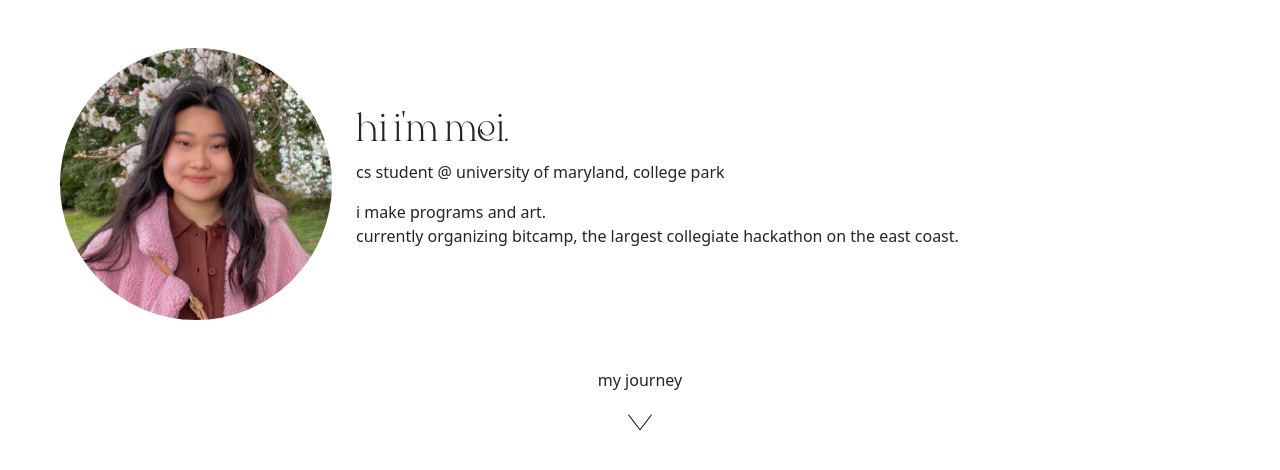
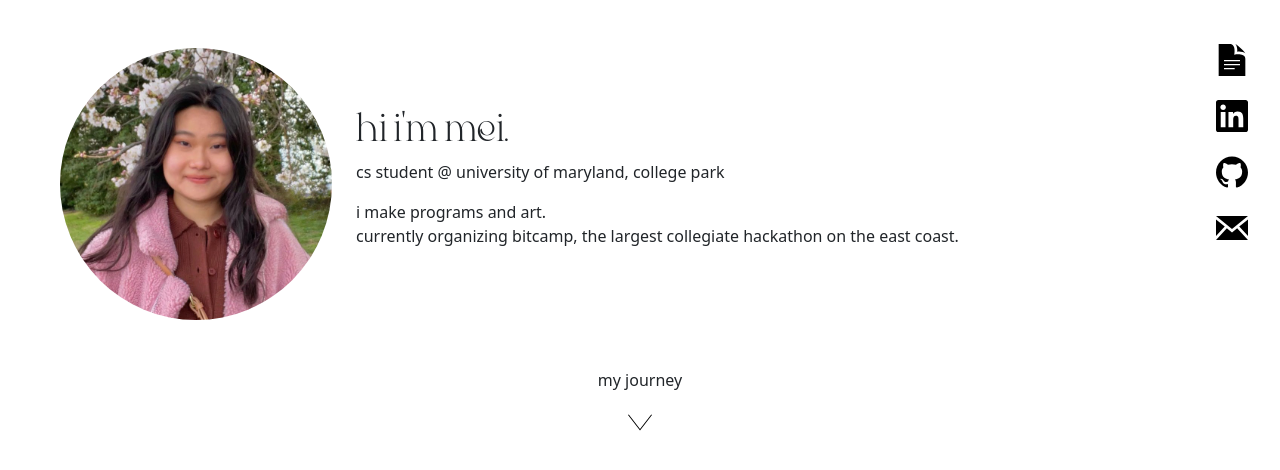
Before and after one commit to mei-lu/meilu.dev, a Gatsby site: page / in a window 1280 px wide. Built offline with nearby package versions, Linux system fonts and the light colour scheme; Gatsby itself is replaced by a stand-in of ours.

Commit message:
create socials

```diff
--- a/src/components/socials.jsx
+++ b/src/components/socials.jsx
@@ -1 +1,20 @@
 import * as React from "react"
+import { Row, Image } from "react-bootstrap";
+import Email from "../images/email.svg";
+import Github from "../images/github.svg";
+import Resume from "../images/resume.svg";
+import LinkedIn from "../images/linkedin.svg";
+
+const Socials = () => {
+    return (
+        <div className="socials">
+            <Row><Image src={Email} /></Row>
+            <Row><Image src={Github} /></Row>
+            <Row><Image src={LinkedIn} /></Row>
+            <Row><Image src={Resume} /></Row>
+        </div>
+
+    );
+}
+
+export default Socials
--- a/src/main.scss
+++ b/src/main.scss
@@ -9,6 +9,7 @@ $accent: #FEE0D9;
 
 body {
     background-color: $main;
+    color: $text;
 }
 
 /* Text */
@@ -18,12 +19,15 @@ h1, h2, h3 {
 
 /* Hero */
 .hero-container {
+    display: flex;
+    flex-direction: column;
     align-items: center;
     justify-content: center;
 
     .hero-content {
         padding: 3rem;
         align-items: center;
+        justify-content: center;
     }
 
     .expand-btn {
--- a/src/pages/index.js
+++ b/src/pages/index.js
@@ -1,11 +1,15 @@
 import * as React from "react"
 import Hero from '../components/hero.jsx'
+import Socials from '../components/socials.jsx'
 import '../main.css'
 import 'bootstrap/dist/css/bootstrap.min.css';
 
 const IndexPage = () => {
   return (
-    <Hero />
+    <div>
+      <Hero />
+      <Socials />
+    </div>
   )
 }
 
```
Also changed, not shown: src/images/email.svg (added), src/images/github.svg (added), src/images/linkedin.svg (added), src/images/resume.svg (added), src/main.css, 1 other file.
